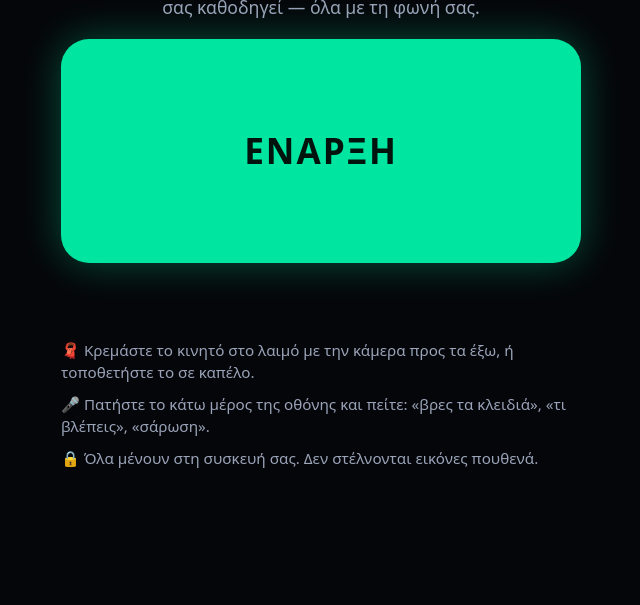
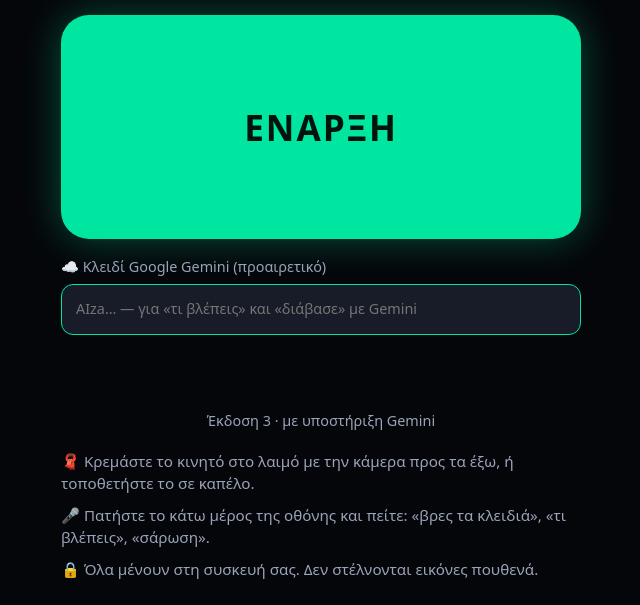
Before and after one commit to vasalexandris/SecondVision, a plain HTML site: page index.html in a window 1280 px wide. Shown: the part 283-888 px from the top of the page, without its empty margins (319-959 px from the left). Before the commit the page ends 800 px from the top, so only its background shows below. Drawn offline with Linux system fonts and the light colour scheme.

Commit message:
Πεδίο κλειδιού Gemini και αριθμός έκδοσης στην αρχική οθόνη
Co-Authored-By: Claude Sonnet 5.5 <noreply@anthropic.com>
Claude-Session: https://claude.ai/code/session_01Rwxadv6eoM8viC3JsLdP7S

```diff
--- a/css/app.css
+++ b/css/app.css
@@ -93,3 +93,6 @@ body.hide-video .stage { flex-basis: 0; min-height: 0; border: 0; visibility: hi
 .memlist small { color: var(--dim); }
 
 @media (prefers-reduced-motion: reduce) { * { animation: none !important; transition: none !important; } }
+
+.introkey { display: grid; gap: 6px; width: 100%; text-align: left; font-size: .9rem; color: var(--dim); }
+.introkey input { background: var(--card2); color: var(--fg); border: 1px solid var(--accent); border-radius: 12px; padding: 14px; font: inherit; width: 100%; }
--- a/index.html
+++ b/index.html
@@ -22,8 +22,12 @@
   <h1>Δεύτερη Όραση</h1>
   <p class="lead">Σας λέει τι υπάρχει γύρω σας, βρίσκει τα πράγματά σας και σας καθοδηγεί — όλα με τη φωνή σας.</p>
   <button id="btnStart" class="giant primary" aria-label="Έναρξη εφαρμογής. Πατήστε το μεγάλο κουμπί.">ΕΝΑΡΞΗ</button>
+  <label class="introkey">☁️ Κλειδί Google Gemini (προαιρετικό)
+    <input id="introKey" type="password" autocomplete="off" placeholder="AIza… — για «τι βλέπεις» και «διάβασε» με Gemini">
+  </label>
   <p id="introErr" class="err" role="alert"></p>
   <p id="introWarn" class="muted"></p>
+  <p class="muted" id="ver">Έκδοση 3 · με υποστήριξη Gemini</p>
   <ul class="tips">
     <li>🧣 Κρεμάστε το κινητό στο λαιμό με την κάμερα προς τα έξω, ή τοποθετήστε το σε καπέλο.</li>
     <li>🎤 Πατήστε το κάτω μέρος της οθόνης και πείτε: «βρες τα κλειδιά», «τι βλέπεις», «σάρωση».</li>
--- a/js/app.js
+++ b/js/app.js
@@ -1002,6 +1002,8 @@ async function warmOfflineCache() {
 }
 
 function bindUI() {
+  $('introKey').value = settings.geminiKey;
+  $('introKey').addEventListener('input', e => { settings.geminiKey = e.target.value.trim(); });
   $('btnStart').onclick = start;
   $('btnTalk').onclick = talk;
   $('qDescribe').onclick = () => execute({ intent: 'DESCRIBE' });
--- a/sw.js
+++ b/sw.js
@@ -1,7 +1,7 @@
 // Service worker: λειτουργία χωρίς internet.
 // - Κέλυφος εφαρμογής (html/css/js): network-first με πτώση στην cache (έτσι ενημερώνεται εύκολα).
 // - vendor/ (μοντέλα, wasm, βιβλιοθήκες): cache-first (αμετάβλητα, μεγάλα).
-const VERSION = 'v2';
+const VERSION = 'v3';
 const SHELL = `secondvision-shell-${VERSION}`;
 const VENDOR = `secondvision-vendor-${VERSION}`;
 
```
